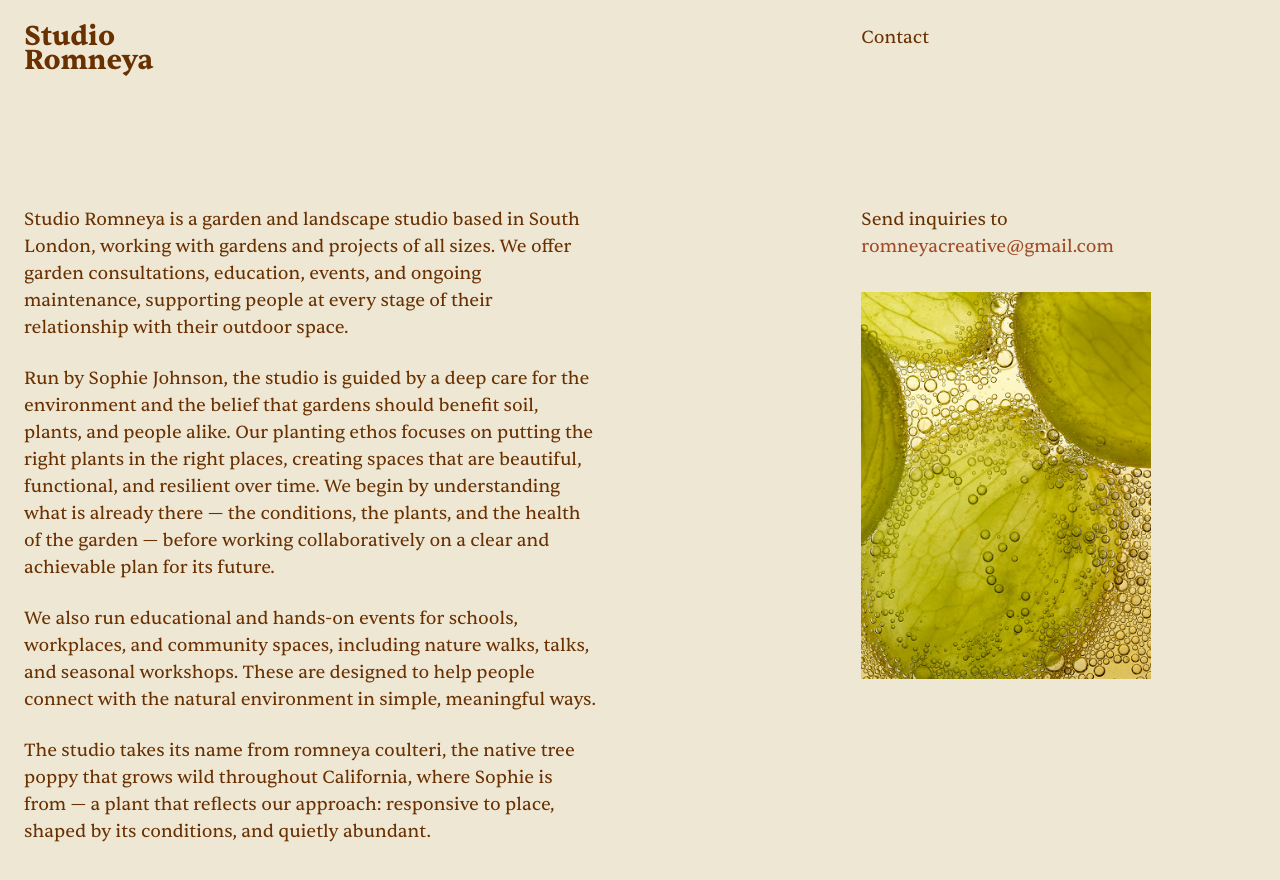
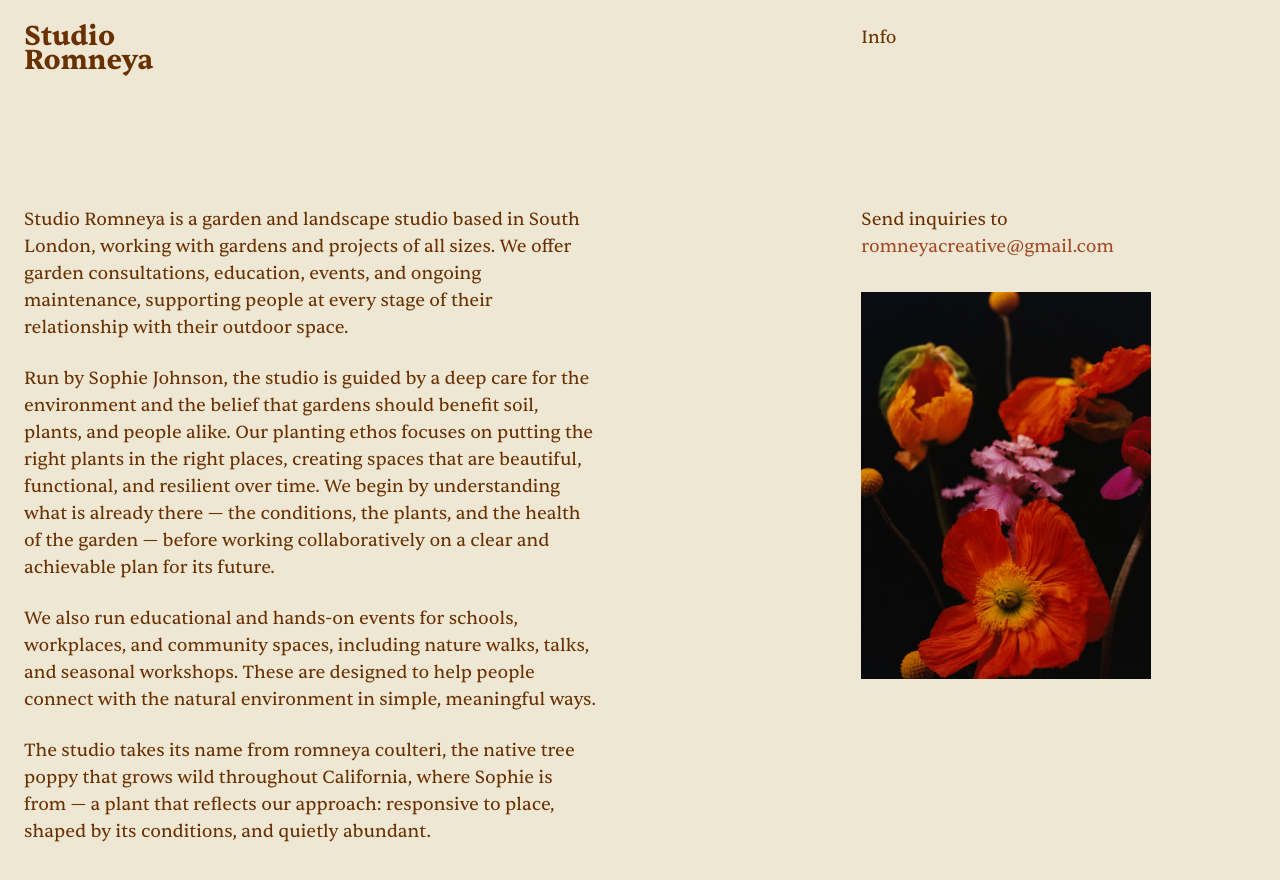
Before and after one commit to willllllie/studioromneya, a website: page index.html in a window 1280 px wide. Drawn offline with Linux system fonts and the light colour scheme.

Commit message:
Update navigation link text from 'Contact' to 'Info' and replace feature image in index.html

```diff
--- a/index.html
+++ b/index.html
@@ -18,7 +18,7 @@
           <h1>Studio Romneya</h1>
         </div>
         <nav class="header__nav col-span-3 col-start-9">
-          <a href="#contact" class="nav-link">Contact</a>
+          <a href="#contact" class="nav-link">Info</a>
         </nav>
       </div>
     </div>
@@ -52,7 +52,7 @@
           </section>
 
           <div class="image-container">
-            <img src="/images/original_20f15e995cd4d5cc0ab117c9dbf546f0.jpg" alt="Hands holding white flowers with wooden fence and foliage in background" class="feature-image">
+            <img src="/images/original_e29b5f3861f8e1615c6a02c663004507.jpg" alt="Hands holding white flowers with wooden fence and foliage in background" class="feature-image">
           </div>
         </div>
       </div>
```
Also changed, not shown: images/original_e29b5f3861f8e1615c6a02c663004507.jpg (added).
